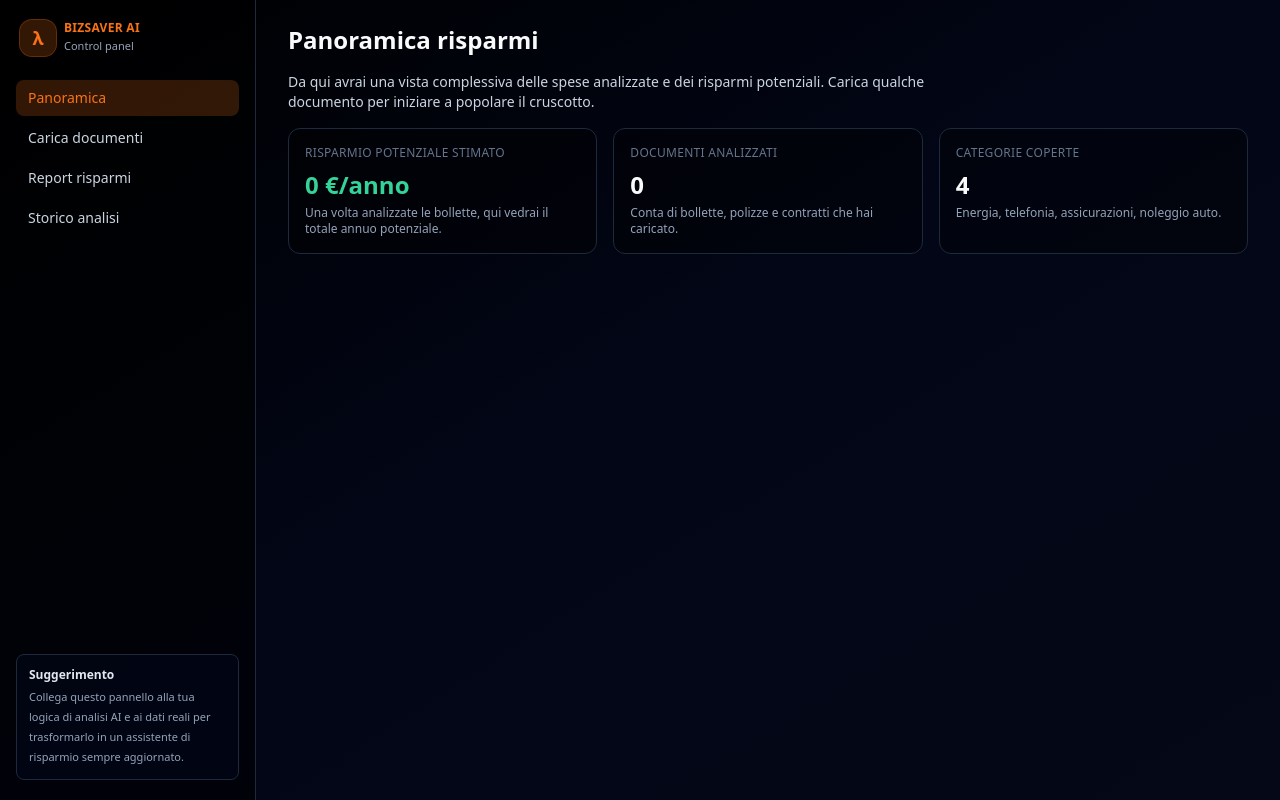
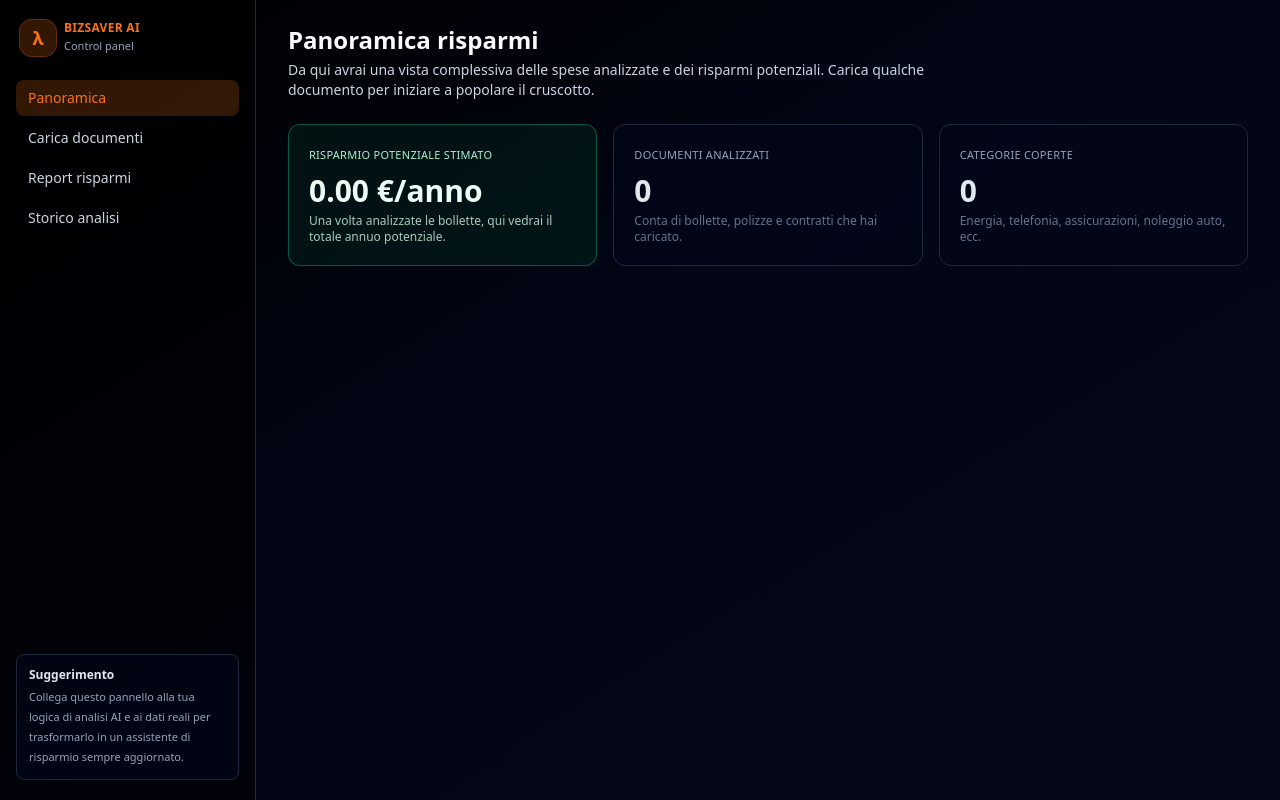
Before and after one commit to Padu76/biz-saver, a Next.js app: page /dashboard in a window 1280 px wide. Built offline with nearby package versions, Linux system fonts and the light colour scheme; no server answers; the database is empty.

Commit message:
add delete analyses and fix dashboard overview

```diff
--- a/app/(dashboard)/dashboard/page.tsx
+++ b/app/(dashboard)/dashboard/page.tsx
@@ -1,40 +1,77 @@
-export default function DashboardPage() {
+import { createClient } from "@/lib/supabaseClient";
+
+export const dynamic = "force-dynamic";
+
+export default async function DashboardOverviewPage() {
+  const supabase = createClient();
+
+  const { data, error } = await supabase
+    .from("analyses")
+    .select("categoria, spesa_annua_attuale, miglior_risparmio_annuo");
+
+  if (error) {
+    console.error("[Panoramica] errore caricamento analyses:", error);
+  }
+
+  const analyses = (data as any[]) || [];
+
+  const totalSaving = analyses.reduce(
+    (sum, a) => sum + (Number(a.miglior_risparmio_annuo) || 0),
+    0
+  );
+
+  const docCount = analyses.length;
+
+  const categoriesSet = new Set<string>();
+  analyses.forEach((a) => {
+    if (a.categoria) categoriesSet.add(a.categoria as string);
+  });
+  const categoriesCount = categoriesSet.size;
+
   return (
-    <div className="space-y-4">
-      <h1 className="text-2xl font-semibold">Panoramica risparmi</h1>
-      <p className="text-sm text-slate-300 max-w-2xl">
-        Da qui avrai una vista complessiva delle spese analizzate e dei risparmi
-        potenziali. Carica qualche documento per iniziare a popolare il cruscotto.
-      </p>
+    <div className="space-y-6">
+      <div>
+        <h1 className="text-2xl font-semibold">Panoramica risparmi</h1>
+        <p className="mt-1 max-w-2xl text-sm text-slate-300">
+          Da qui avrai una vista complessiva delle spese analizzate e dei
+          risparmi potenziali. Carica qualche documento per iniziare a
+          popolare il cruscotto.
+        </p>
+      </div>
 
       <div className="grid gap-4 md:grid-cols-3 text-sm">
-        <div className="rounded-xl border border-slate-800 bg-black/40 p-4">
-          <div className="text-xs uppercase tracking-wide text-slate-500">
+        <div className="rounded-xl border border-emerald-700/70 bg-emerald-950/40 p-5 text-emerald-50">
+          <div className="text-[11px] uppercase tracking-wide text-emerald-200">
             Risparmio potenziale stimato
           </div>
-          <div className="mt-2 text-2xl font-semibold text-emerald-400">
-            0 &euro;/anno
+          <div className="mt-2 text-3xl font-semibold">
+            {totalSaving.toFixed(2)} €/anno
           </div>
-          <p className="mt-1 text-xs text-slate-400">
-            Una volta analizzate le bollette, qui vedrai il totale annuo potenziale.
+          <p className="mt-1 text-xs text-emerald-100/80">
+            Una volta analizzate le bollette, qui vedrai il totale annuo
+            potenziale.
           </p>
         </div>
-        <div className="rounded-xl border border-slate-800 bg-black/40 p-4">
-          <div className="text-xs uppercase tracking-wide text-slate-500">
+
+        <div className="rounded-xl border border-slate-800 bg-slate-950/70 p-5 text-slate-200">
+          <div className="text-[11px] uppercase tracking-wide text-slate-400">
             Documenti analizzati
           </div>
-          <div className="mt-2 text-2xl font-semibold">0</div>
-          <p className="mt-1 text-xs text-slate-400">
+          <div className="mt-2 text-3xl font-semibold">{docCount}</div>
+          <p className="mt-1 text-xs text-slate-500">
             Conta di bollette, polizze e contratti che hai caricato.
           </p>
         </div>
-        <div className="rounded-xl border border-slate-800 bg-black/40 p-4">
-          <div className="text-xs uppercase tracking-wide text-slate-500">
+
+        <div className="rounded-xl border border-slate-800 bg-slate-950/70 p-5 text-slate-200">
+          <div className="text-[11px] uppercase tracking-wide text-slate-400">
             Categorie coperte
           </div>
-          <div className="mt-2 text-2xl font-semibold">4</div>
-          <p className="mt-1 text-xs text-slate-400">
-            Energia, telefonia, assicurazioni, noleggio auto.
+          <div className="mt-2 text-3xl font-semibold">
+            {categoriesCount}
+          </div>
+          <p className="mt-1 text-xs text-slate-500">
+            Energia, telefonia, assicurazioni, noleggio auto, ecc.
           </p>
         </div>
       </div>
--- a/app/(dashboard)/history/page.tsx
+++ b/app/(dashboard)/history/page.tsx
@@ -9,22 +9,23 @@ export default async function HistoryPage() {
   const { data, error } = await supabase
     .from("analyses")
     .select("*")
-    .order("id", { ascending: false });
+    .order("created_at", { ascending: false });
 
   if (error) {
-    console.error("Errore caricamento storico:", error);
+    console.error("[History] errore caricamento analyses:", error);
   }
 
   return (
-    <div className="space-y-6">
+    <div className="space-y-4">
       <div>
         <h1 className="text-2xl font-semibold">Storico analisi</h1>
-        <p className="mt-1 max-w-2xl text-sm text-slate-300">
-          Qui trovi tutte le analisi effettuate e salvate automaticamente.
+        <p className="mt-1 text-sm text-slate-300">
+          Qui trovi tutte le analisi effettuate. Puoi eliminare record doppi o
+          non più rilevanti.
         </p>
       </div>
 
-      <HistoryTable analyses={data || []} />
+      <HistoryTable analyses={(data as any[]) || []} />
     </div>
   );
 }
--- /dev/null
+++ b/app/api/analyses/[id]/route.ts
@@ -0,0 +1,43 @@
+import { NextRequest, NextResponse } from "next/server";
+import { createClient } from "@/lib/supabaseClient";
+
+export const runtime = "nodejs";
+
+interface Params {
+  params: { id: string };
+}
+
+export async function DELETE(_req: NextRequest, { params }: Params) {
+  try {
+    const supabase = createClient();
+    const idNum = Number(params.id);
+
+    if (!idNum || Number.isNaN(idNum)) {
+      return NextResponse.json(
+        { error: "ID analisi non valido." },
+        { status: 400 }
+      );
+    }
+
+    const { error } = await supabase
+      .from("analyses")
+      .delete()
+      .eq("id", idNum);
+
+    if (error) {
+      console.error("[DELETE /api/analyses/:id] Supabase error:", error);
+      return NextResponse.json(
+        { error: "Errore durante l'eliminazione dell'analisi." },
+        { status: 500 }
+      );
+    }
+
+    return NextResponse.json({ success: true }, { status: 200 });
+  } catch (err: any) {
+    console.error("[DELETE /api/analyses/:id] general error:", err);
+    return NextResponse.json(
+      { error: "Errore interno durante l'eliminazione." },
+      { status: 500 }
+    );
+  }
+}
```
Also changed, not shown: components/HistoryTable.tsx (+85 -51 lines).
